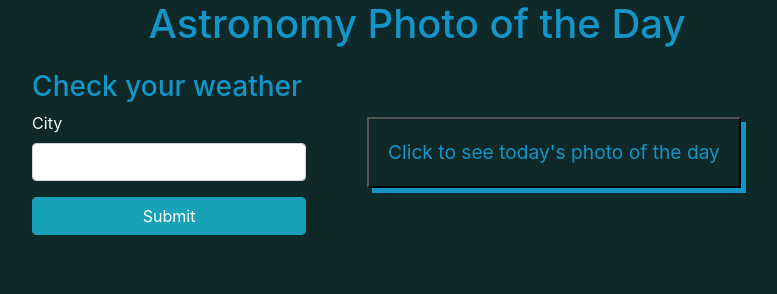
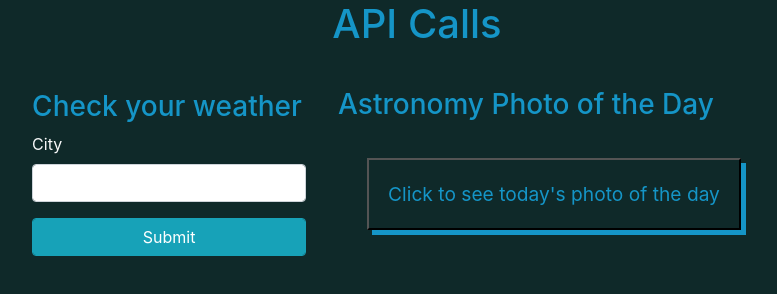
Before and after one commit to dojo24/demoAjax, a plain HTML site: page index.html in a window 1280 px wide. Shown: the whole page, without its empty margins (223-1000 px from the left). Drawn offline with nearby package versions, Linux system fonts and the light colour scheme; no server answers.

Commit message:
saving new changes

```diff
--- a/index.html
+++ b/index.html
@@ -11,9 +11,10 @@
 </head>
 <body>
     <header>
-        <h1>Astronomy Photo of the Day</h1>
+        <h1>API Calls</h1>
     </header>
     <div class='main'>
+        <!-- Weather API -->
         <div class='weather'>
             <h3>Check your weather</h3>
             <form id="form">
@@ -27,7 +28,10 @@
             <div id="forecast" class='text-light'>
             </div>
         </div>
+
+        <!-- Nasa API -->
         <div class='nasa'>
+                <h3>Astronomy Photo of the Day</h3>
             <button>Click to see today's photo of the day</button>
             <div class='photo'></div>
         </div>
```
